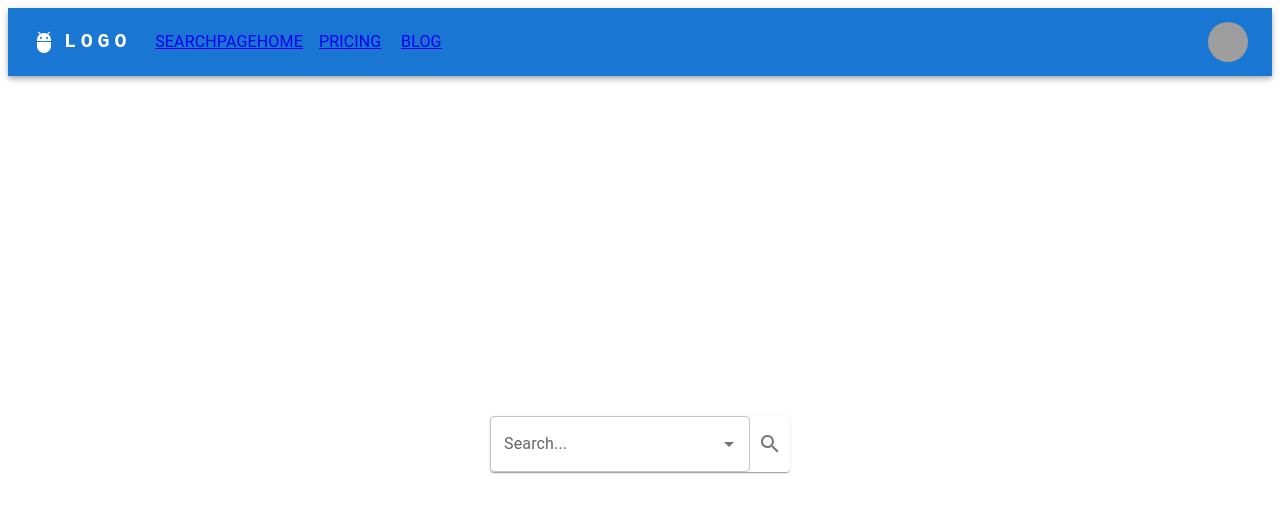
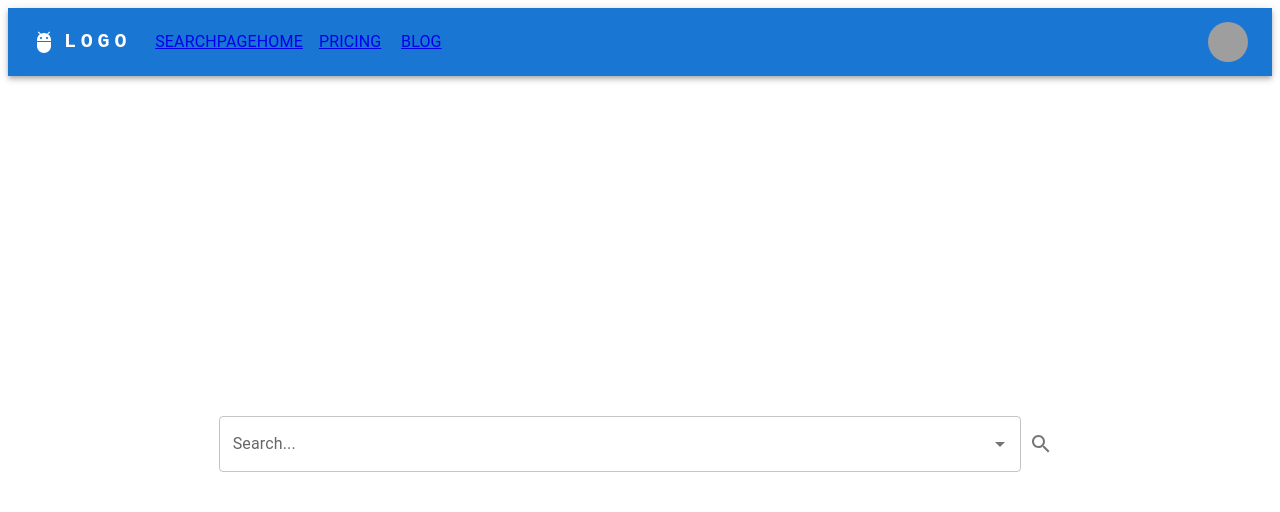
Before and after one commit to AlfredoChusgo/talent_seeker, a React (Vite) app in the folder Implementation/talent_seeker_website/: page /searchPageHome in a window 1280 px wide. Shown: the top 512 px of the page. Built offline with nearby package versions, Linux system fonts and the light colour scheme; grey boxes are pictures that could not be loaded.

Commit message:
fixed position of the search bar

```diff
--- a/Implementation/talent_seeker_website/src/pages/search_page_home.tsx
+++ b/Implementation/talent_seeker_website/src/pages/search_page_home.tsx
@@ -34,14 +34,14 @@ export default function Grouped() {
   }, [dispatch]);
 
   return (
-
+    <Grid item  xs={12} sm={6} md={8} lg={8} xl={8}>
       <Autocomplete
         id="grouped-demo"
         multiple
         options={sortedOptions}
         groupBy={(option) => option.groupDisplayName}
         getOptionLabel={(option) => option.displayName}
-      sx={{ width: 300 }}
+
         // renderInput={(params) => <TextField {...params} label="Search..." />}
         renderInput={(params) => (
           <div style={{ display: 'flex' }}>
@@ -54,5 +54,6 @@ export default function Grouped() {
           </div>
         )}
       />
+    </Grid>
   );
 }
--- a/Implementation/talent_seeker_website/src/routes/root.tsx
+++ b/Implementation/talent_seeker_website/src/routes/root.tsx
@@ -178,12 +178,13 @@ export default function Root() {
         <Grid container alignItems="center"
           justifyContent="center"
           style={{ minHeight: 'calc(100vh - 64px)' }}>
-          <Grid item>
+          {/* <Grid item>
             <Paper>
-              {/* Your centered content */}
+
               <Outlet />
             </Paper>
-          </Grid>
+          </Grid> */}
+          <Outlet />
         </Grid>
 
 
```
Also changed, not shown: Implementation/talent_seeker_website/src/main.tsx (+0 -9 lines). Lines whose indentation alone changed are shown as unchanged.
